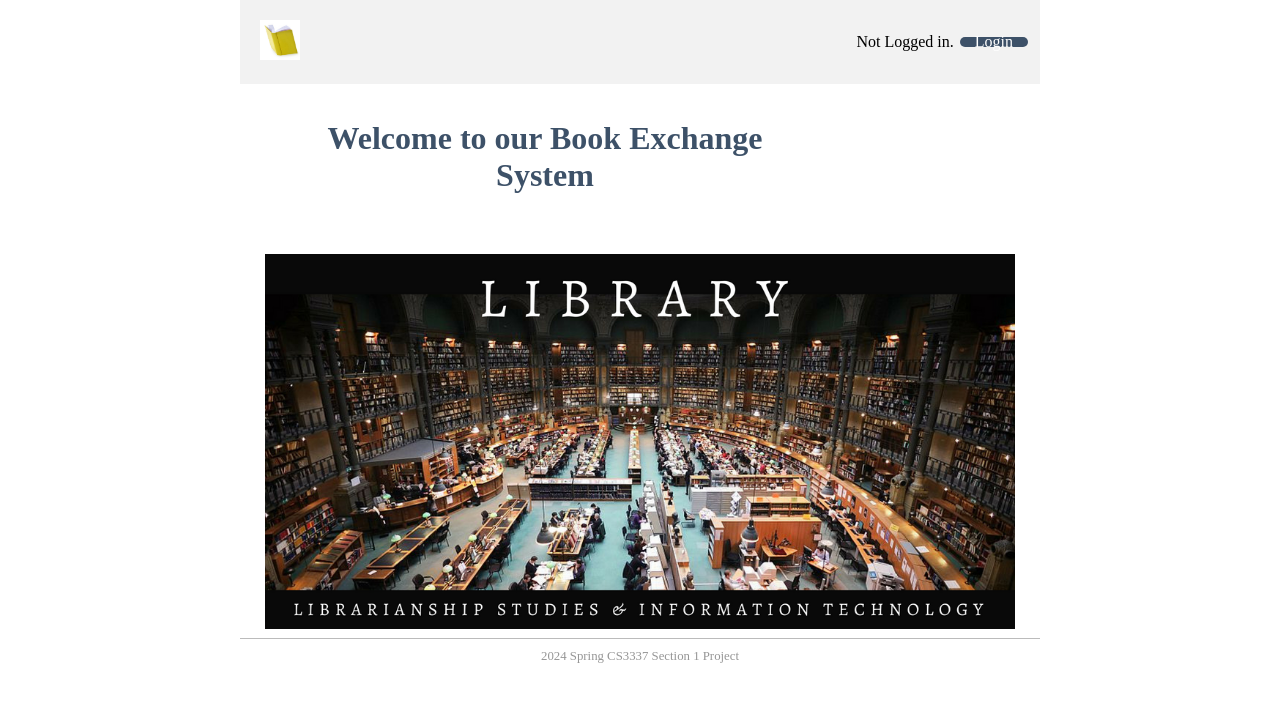
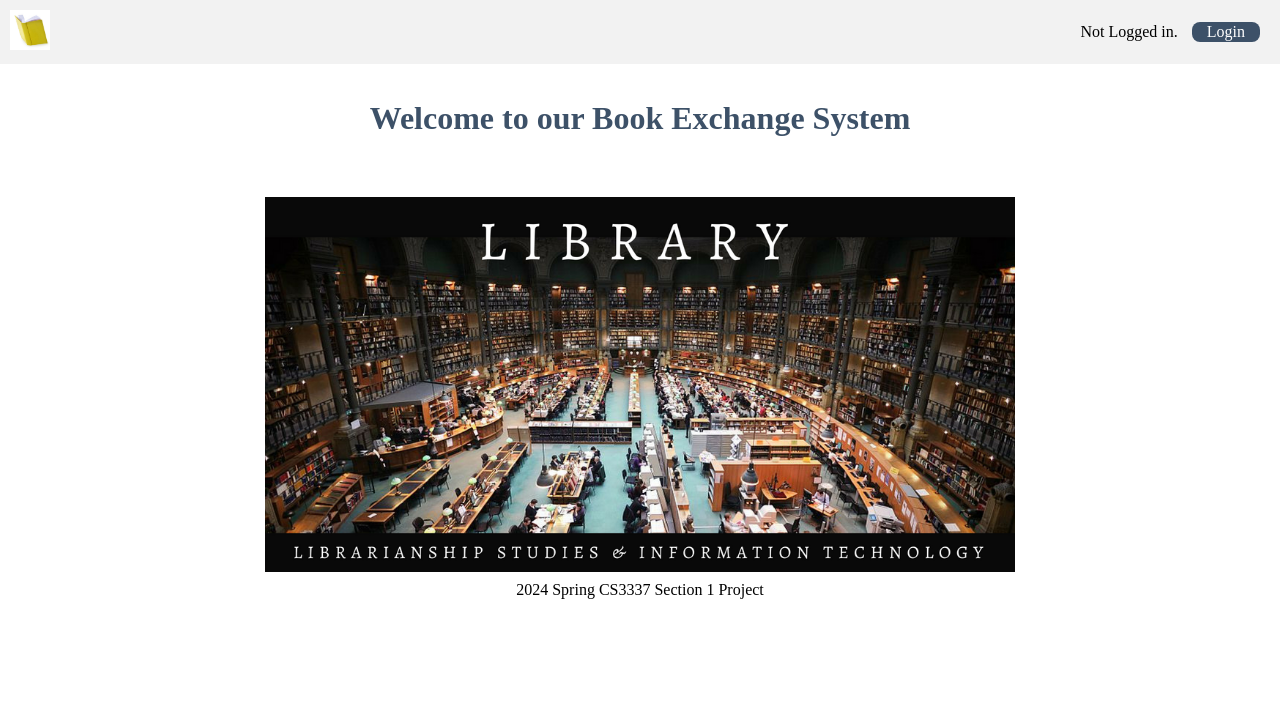
Before and after one commit to AllenTamrazian/CS3337, a Django app: template bookEx/templates/bookMng/inbox.html in a window 1280 px wide. Shown: the top 702 px of the page. Run offline with Django 3.2, Linux system fonts and the light colour scheme; the template is opened without the code that fills it, so the values that code supplies are empty.

Commit message:
Update base.html

```diff
--- a/bookEx/templates/base.html
+++ b/bookEx/templates/base.html
@@ -3,16 +3,10 @@
 <!DOCTYPE html>
 <html lang="en">
 <head>
-    <meta charset="UTF-8">
-    <title>
-        {% block title %}
-            My title
-        {% endblock title %}
-    </title>
-    <link href="{% static 'main.css' %}" rel="stylesheet" type="text/css">
 
     <style>
         body {
+        text-align: center;
             font-family: New Times Roman;
             margin: 0;
             padding: 0;
@@ -30,7 +24,8 @@
             text-align: center;
             text-decoration: none;
             font-size: 17px;
-            margin-right: 20px;
+            margin-right: 15px;
+            margin-left: 15px;
         }
         .topnav a:hover {
             background-color: #ddd;
@@ -77,12 +72,12 @@
             background-color: #3D5168;
             border: none;
             color: white;
-            padding: 5px 15px;
+            padding: 10px 15px;
             text-align: center;
             text-decoration: none;
             display: inline-block;
             font-size: 16px;
-            margin: 10px 2px;
+            margin: 10px;
             transition-duration: 0.4s;
             cursor: pointer;
             border-radius: 8px;
```
